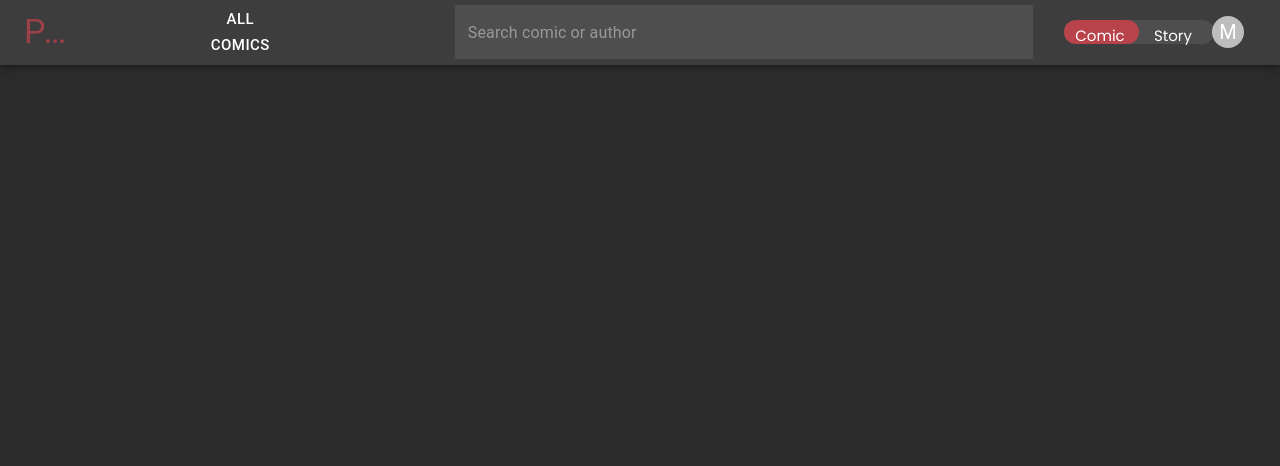
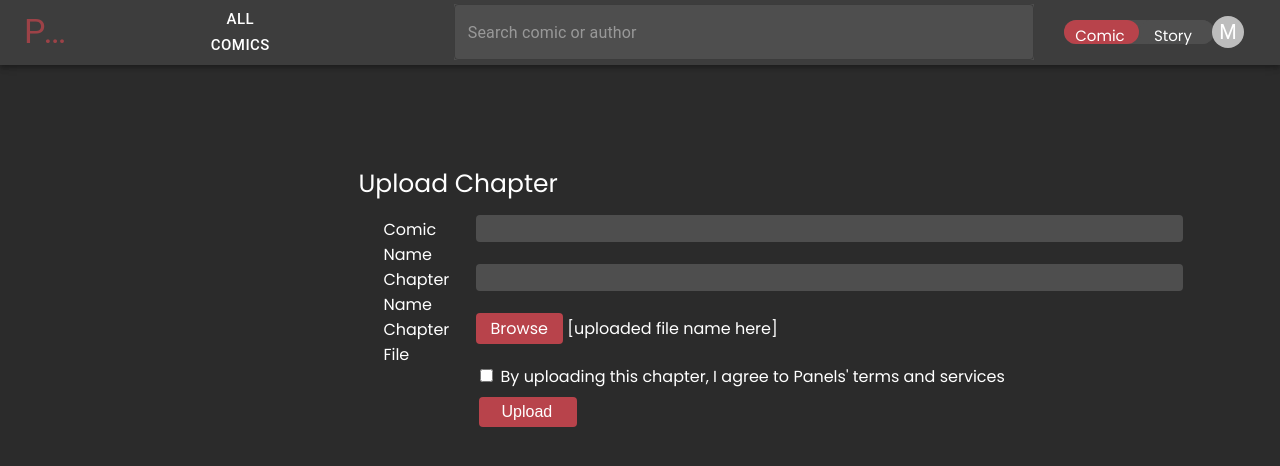
Before and after one commit to CobyYee/Panels, a React (Create React App) app in the folder client/: page /uploadchapter in a window 1280 px wide. Shown: the top 466 px of the page. Built offline with nearby package versions, Linux system fonts and the light colour scheme.

Commit message:
Created and finished Upload Chapter

```diff
--- a/client/src/App.css
+++ b/client/src/App.css
@@ -212,6 +212,7 @@ html, body {
 }
 
 #upload_comic_name_label {
+  margin-top: 2px;
   height: 50px
 }
 
@@ -230,6 +231,9 @@ html, body {
   background-color: #4E4E4E;
   border: none;
   border-radius: 4px;
+  color: white;
+  font-size: 15px;
+  padding-left: 5px;
 }
 
 #upload_comic_image {
@@ -269,13 +273,44 @@ html, body {
 }
 
 #upload_button {
-  padding: 3px 25px 3px 25px;
+  padding: 3px 25px 3px 23px;
   height: 30px;
   background-color: #B8434B;
   border: none;
   border-radius: 4px;
   display: inline-block;
   margin-bottom: 4px;
+  margin-left: 3px;
+  color: white;
+  font-size: 16px;
+}
+
+
+
+/* upload chapter */
+
+#upload_chapter_name {
+  height: 25px;
+  margin-bottom: 22px;
+  width: 700px;
+  background-color: #4E4E4E;
+  border: none;
+  border-radius: 4px;
   color: white;
   font-size: 15px;
+  padding-left: 5px;
 }
+
+#upload_chapter {
+  display: none;
+}
+
+#uploaded_chapter_label {
+  padding: 3px 15px 3px 15px;
+  height: 25px;
+  background-color: #B8434B;
+  border: none;
+  border-radius: 4px;
+  display: inline-block;
+  margin-bottom: 20px;
+}
--- a/client/src/App.js
+++ b/client/src/App.js
@@ -18,6 +18,7 @@ import {
     ProfileScreen,
     ComicScreen,
     UploadComic,
+    UploadChapter,
     Storyboard
 } from './components'
 
@@ -40,6 +41,7 @@ const App = () => {
                             <Route exact path="/profile/" element={< ProfileScreen />} />
                             <Route exact path="/comic/" element={< ComicScreen />} />
                             <Route exact path="/uploadcomic" element={< UploadComic />} />
+                            <Route exact path="/uploadchapter" element={< UploadChapter />} />
                             <Route exact path="/storyboard/" element={< Storyboard />} />
                         </Routes>
                     </ContentContextProvider>
--- a/client/src/components/UploadChapter.js
+++ b/client/src/components/UploadChapter.js
@@ -0,0 +1,39 @@
+import { useState } from 'react';
+
+function UploadChapter(props) {
+    const [file, setFile] = useState(null);
+
+    return (
+        <div id="upload_comic">
+            <div id="upload_comic_label">
+                Upload Chapter
+            </div>
+            <div id="upload_comic_inputs">
+                <div id="upload_comic_parameters">
+                    <div id="upload_comic_name_label">
+                        Comic Name
+                    </div>
+                    <div id="upload_comic_image_label">
+                        Chapter Name
+                    </div>
+                    <div id="upload_comic_tags_label">
+                        Chapter File
+                    </div>
+                </div>
+                <div id="upload_comic_fields">
+                    <input id="upload_comic_name" type="text"></input> <br></br>
+                    <input id="upload_chapter_name" type="text"></input> <br></br>
+                    <input id="upload_chapter" type="file"></input>
+                    <label id="uploaded_chapter_label" for="upload_chapter_image">Browse</label>
+                    <label id="uploaded_chapter_label_label" for="uploaded_chapter_label"> [uploaded file name here]</label>
+                    <br></br>
+                    <input id="terms_checkbox" type="checkbox"></input>
+                    <label id="terms_label" for="terms_checkbox">By uploading this chapter, I agree to Panels' terms and services</label> <br></br>
+                    <button id="upload_button">Upload</button>
+                </div>
+            </div>
+        </div>
+    )
+}
+
+export default UploadChapter;
--- a/client/src/components/index.js
+++ b/client/src/components/index.js
@@ -11,6 +11,7 @@ import ProfileScreen from './ProfileScreen'
 import ComicScreen from './ComicScreen'
 import Storyboard from './Storyboard'
 import UploadComic from './UploadComic'
+import UploadChapter from './UploadChapter'
 
 export {
     Banner,
@@ -25,5 +26,6 @@ export {
     ProfileScreen,
     ComicScreen,
     Storyboard,
-    UploadComic
+    UploadComic,
+    UploadChapter,
 }
```
